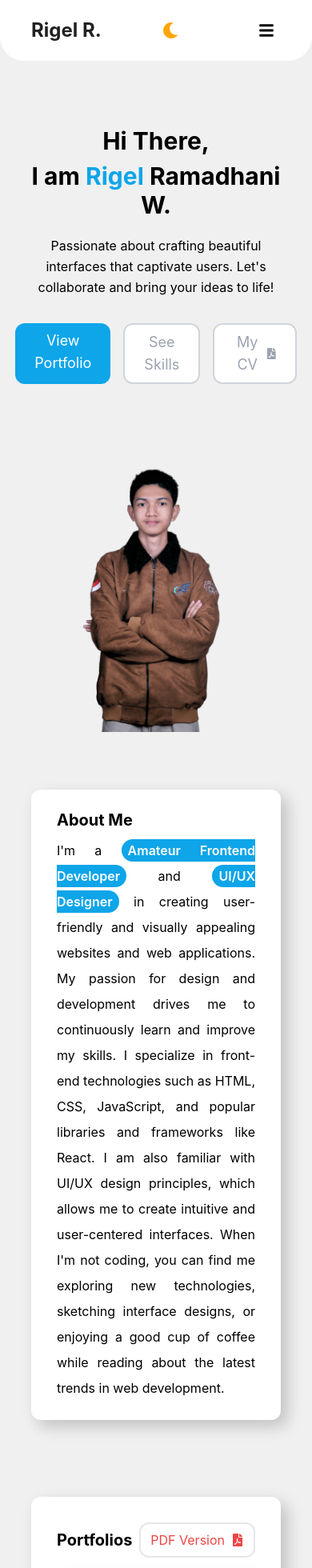
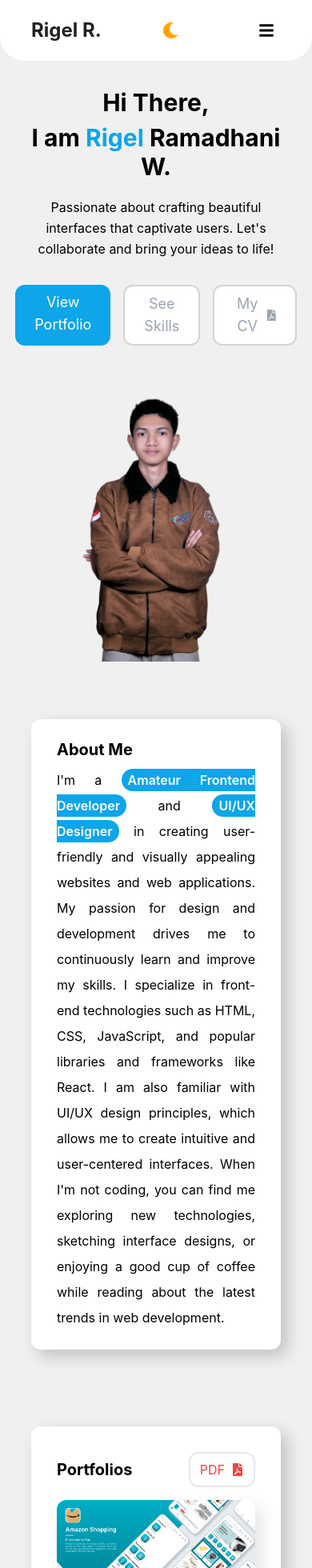
Before and after one commit to rigelra15/my-portofolio-website, a React (Create React App) app: page / in a window 390 px wide. Shown: the top 1960 px of the page at 80% size. Built offline with nearby package versions, Linux system fonts and the light colour scheme.

Commit message:
fix: Something

```diff
--- a/src/components/Home.js
+++ b/src/components/Home.js
@@ -22,7 +22,7 @@ export default function Home() {
 
   return (
     <section id="home" style={{ backgroundColor: isDarkMode ? '#181818' : '#f0f0f0' }}>
-      <div className="top-20 container pt-[8rem] md:pt-[8rem] mx-auto px-1 flex md:flex-row flex-col items-center">
+      <div className="top-20 container pt-[5rem] md:pt-[6rem] mx-auto px-1 flex md:flex-row flex-col items-center">
         <div className="lg:flex-grow md:w-1/2 lg:pr-24 md:pr-16 flex flex-col md:items-start md:text-left mb-16 md:mb-0 items-center text-center" style={{ color: isDarkMode ? 'white' : 'black' }}>
           <h1 className="title-font text-3xl md:text-4xl mb-2 font-bold">
             Hi There,
@@ -57,7 +57,7 @@ export default function Home() {
             </a>
           </div>
         </div>
-        <div className="lg:max-w-lg lg:w-full md:w-1/2 w-5/6 hover:animate-testing relative mt-10">
+        <div className="lg:max-w-lg lg:w-full md:w-1/2 w-5/6 hover:animate-testing relative mt-0 md:mt-10">
           <img
             className="object-cover object-center inset-4 rounded animate-testing"
             alt="hero"
--- a/src/components/Portfolio.js
+++ b/src/components/Portfolio.js
@@ -45,7 +45,7 @@ const Portfolio = () => {
               Portfolios
           </h2>
           <a href="https://drive.google.com/file/d/1v1JNoXdXKxdcQZTcd9pNj8JKCT_3oBwO/view?usp=sharing" target="_blank" className={`transition-all duration-300 mb-4 flex flex-row justify-center items-center gap-2 px-3 py-2 rounded-xl hover:cursor-pointer hover:bg-red-500 border-2 border-gray-200 ${isDarkMode ? 'text-white' : 'text-red-500 hover:text-white'}`}>
-            <span>PDF Version</span>
+            <span>PDF</span>
             <FaFilePdf />
           </a>
         </div>
```
